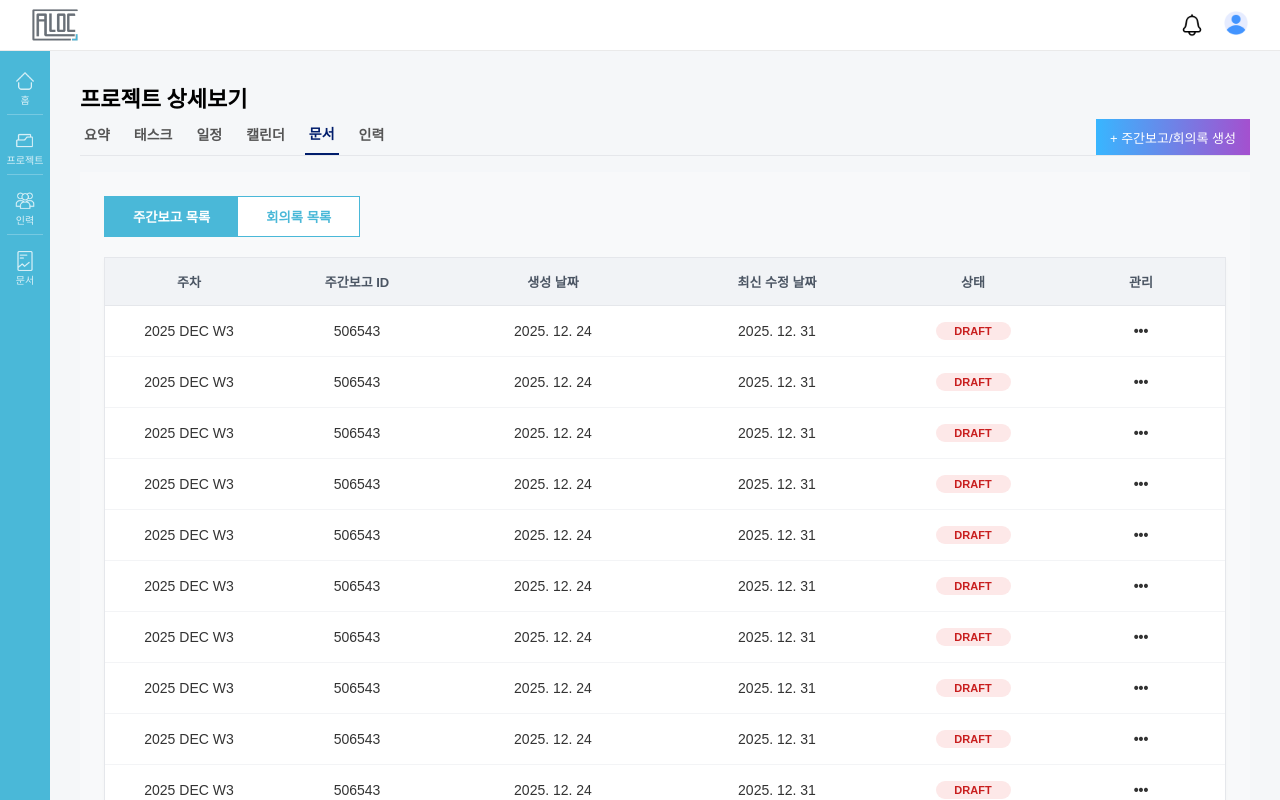
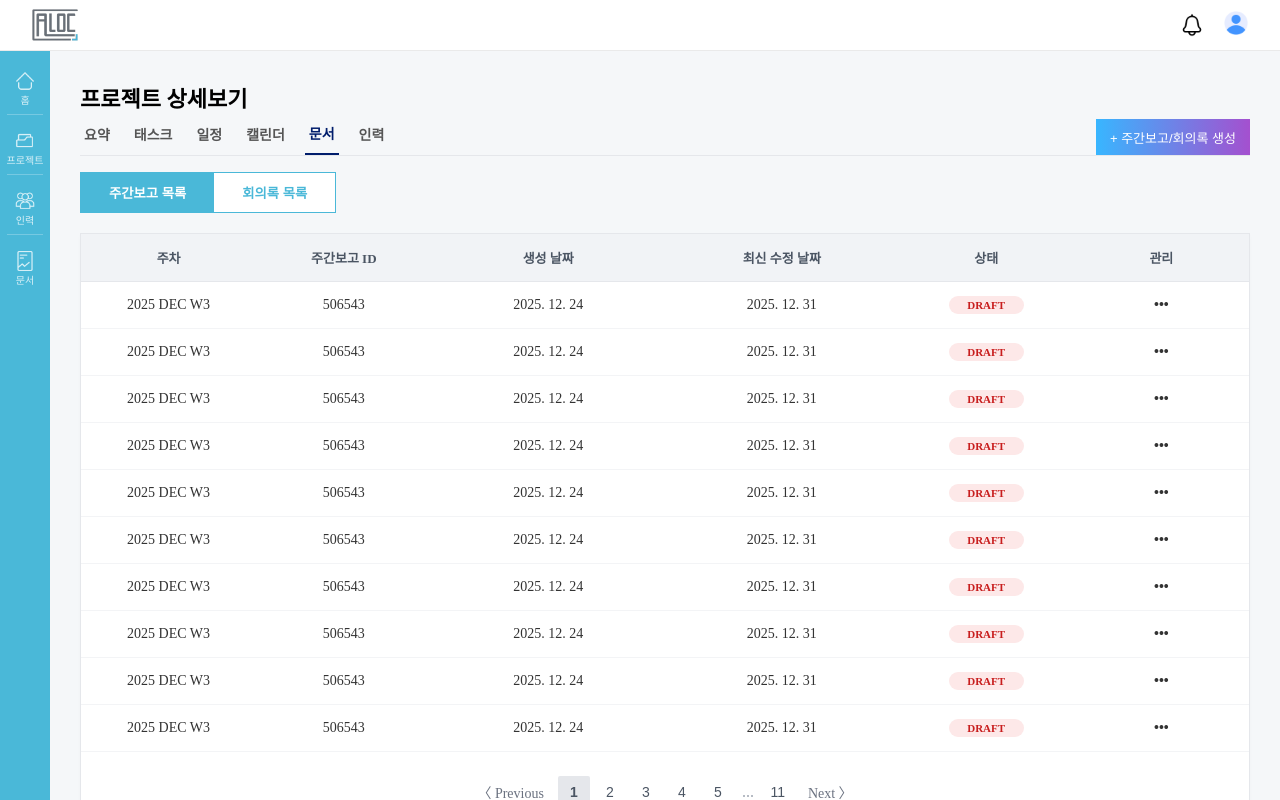
Before and after one commit to Hanwha-Moirai/Alloc-FE, a Vue app: page /projects/1/docs in a window 1280 px wide. Built offline with nearby package versions, Linux system fonts and the light colour scheme.

Commit message:
feat : 문서 표 스타일 변경

```diff
--- a/src/pages/projectTabs/ProjectDocuments.vue
+++ b/src/pages/projectTabs/ProjectDocuments.vue
@@ -94,18 +94,10 @@ const currentTab = ref('weekly');
 </script>
 
 <style scoped>
-/* 전체 컨테이너 */
-.document-container {
-  padding: 24px;
-  background-color: #f8f9fa;
-  font-family: 'Pretendard', sans-serif;
-}
-
-/* 토글 버튼 스타일 (이미지 기반) */
 .toggle-wrapper {
   display: flex;
   margin-bottom: 20px;
-  border: 1px solid #4ab8d8; /* 테두리 색상 */
+  border: 1px solid #4ab8d8;
   overflow: hidden;
   width: fit-content;
 }
@@ -149,7 +141,7 @@ const currentTab = ref('weekly');
 }
 
 .doc-table td {
-  padding: 16px;
+  padding: 14px;
   font-size: 14px;
   color: #333;
   border-bottom: 1px solid #f3f4f6;
```
